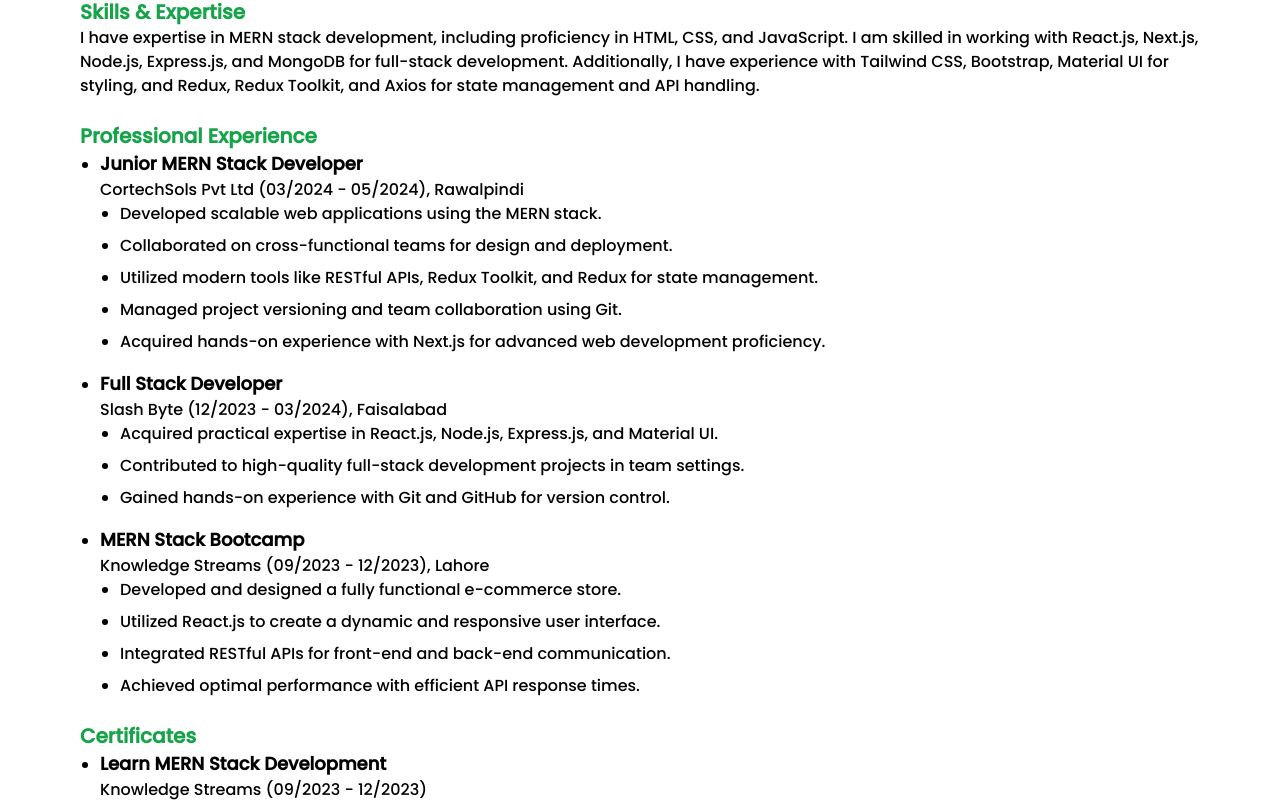
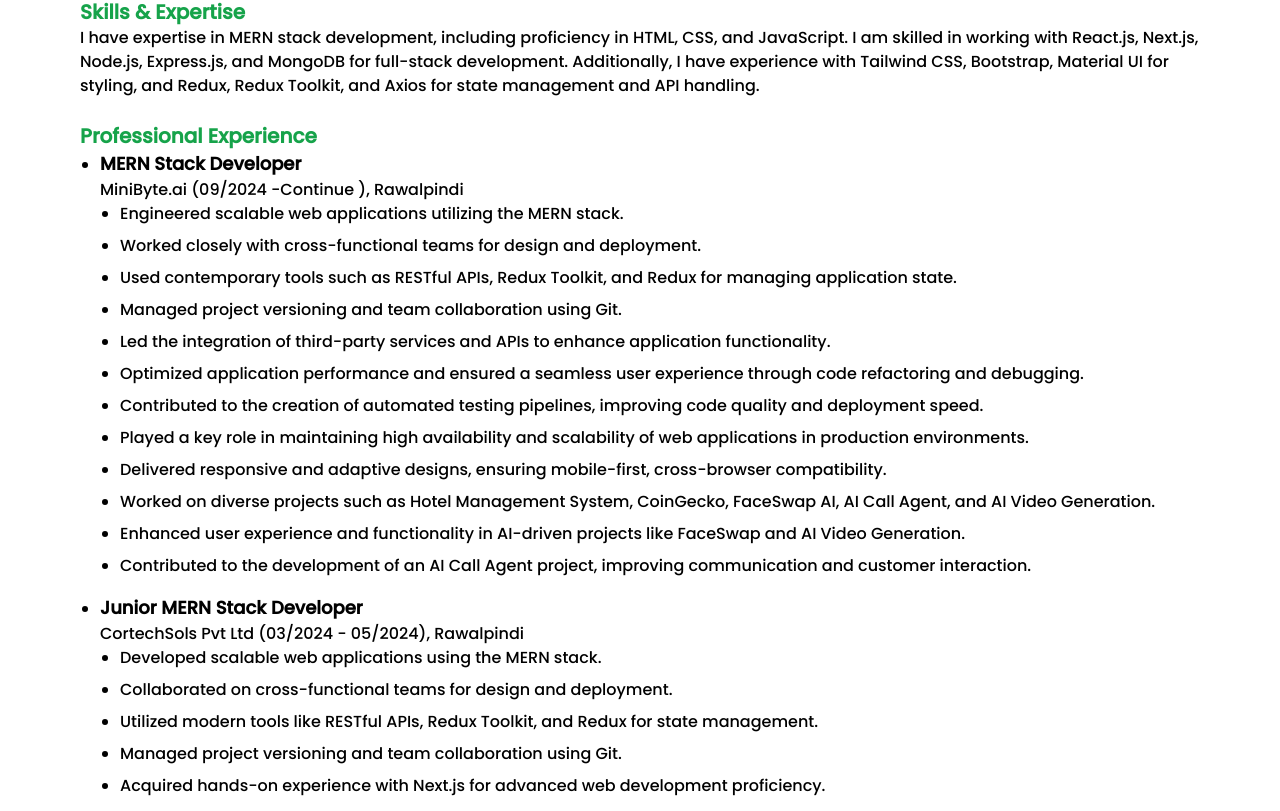
Before and after one commit to Mian-Tahir/Portfolio-Website, a React (Vite) app: page / in a window 1280 px wide. Shown: the part 1209-2020 px from the top of the page. Built offline with nearby package versions, Linux system fonts and the light colour scheme.

Commit message:
update the about section

```diff
--- a/src/components/About.jsx
+++ b/src/components/About.jsx
@@ -57,10 +57,55 @@
           management and API handling.
         </p>
         <br />
+
+
         <h1 className="text-green-600 font-semibold text-xl" data-aos="fade-right">
           Professional Experience
         </h1>
         <ul className="list-disc ml-5 space-y-4" data-aos="fade-left">
+        <li>
+            <h5 className="font-semibold text-lg">MERN Stack Developer</h5>
+            <p>MiniByte.ai (09/2024 -Continue ), Rawalpindi</p>
+            <ul className="ml-5 list-disc space-y-2">
+  <li>
+  Engineered scalable web applications utilizing the MERN stack.
+  </li>
+  <li>
+  Worked closely with cross-functional teams for design and deployment.
+  </li>
+  <li>
+   Used contemporary tools such as RESTful APIs, Redux Toolkit, and Redux for managing application state.
+  </li>
+  <li>
+    Managed project versioning and team collaboration using Git.
+  </li>
+  <li>
+    Led the integration of third-party services and APIs to enhance application functionality.
+  </li>
+  <li>
+    Optimized application performance and ensured a seamless user experience through code refactoring and debugging.
+  </li>
+  <li>
+    Contributed to the creation of automated testing pipelines, improving code quality and deployment speed.
+  </li>
+  <li>
+    Played a key role in maintaining high availability and scalability of web applications in production environments.
+  </li>
+  <li>
+    Delivered responsive and adaptive designs, ensuring mobile-first, cross-browser compatibility.
+  </li>
+  <li>
+    Worked on diverse projects such as Hotel Management System, CoinGecko, FaceSwap AI, AI Call Agent, and AI Video Generation.
+  </li>
+  <li>
+    Enhanced user experience and functionality in AI-driven projects like FaceSwap and AI Video Generation.
+  </li>
+  <li>
+    Contributed to the development of an AI Call Agent project, improving communication and customer interaction.
+  </li>
+</ul>
+
+          </li>
           <li>
             <h5 className="font-semibold text-lg">Junior MERN Stack Developer</h5>
             <p>CortechSols Pvt Ltd (03/2024 - 05/2024), Rawalpindi</p>
```
